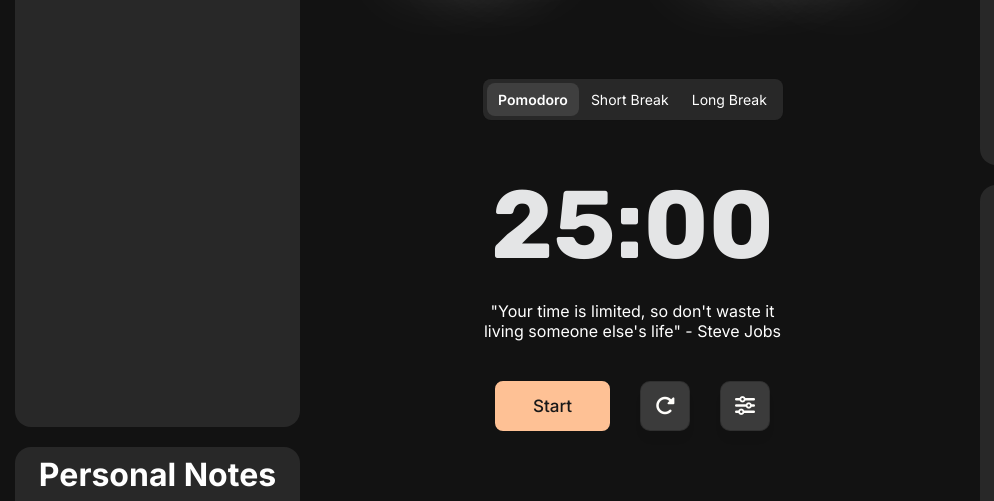
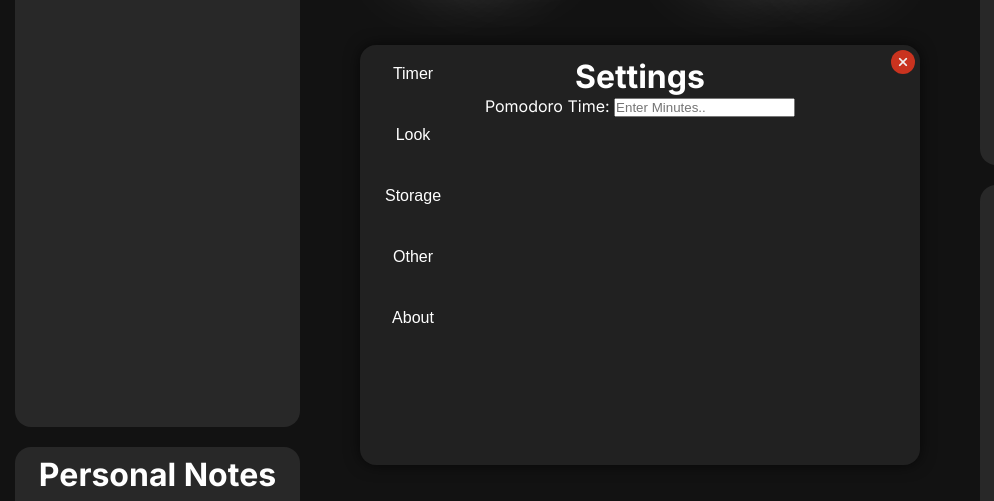
Before and after one commit to ericafk0001/cat-a-doro-timer, a plain HTML site: page index.html in a window 1280 px wide. Shown: the part 145-646 px from the top of the page, 0-994 px from the left. Drawn offline with Linux system fonts and the light colour scheme; no server answers.

Commit message:
style side bar style close button

```diff
--- a/index.html
+++ b/index.html
@@ -3,7 +3,7 @@
   <head>
     <meta charset="UTF-8" />
     <meta name="viewport" content="width=device-width, initial-scale=1.0" />
-    <title>Cat-O-Doro Timer</title>
+    <title>Cat-O-Doro</title>
     <script
       src="https://kit.fontawesome.com/480c99c053.js"
       crossorigin="anonymous"
@@ -23,24 +23,22 @@
         </h1>
       </div>
 
-      <div id="settings-container" style="display: none">
+      <div id="settings-container">
+        <!--style="display: none"-->
         <div id="settings-header">
           <h2>Settings</h2>
           <button id="close-settings-btn">
             <i class="fa-solid fa-xmark"></i>
           </button>
+          <div id="settings-side">
+            <button id="timer-settings">Timer</button>
+            <button id="look-settings">Look</button>
+            <button id="storage-settings">Storage</button>
+            <button id="other-settings">Other</button>
+            <button id="about-settings">About</button>
+          </div>
         </div>
         <div id="settings-main">
-          <div id="settings-side">
-            <input type="radio" value="timer" id="timer" />
-            <label for="timer">Timer</label>
-            <input type="radio" value="theme" id="theme" />
-            <label for="theme">Theme</label>
-            <input type="radio" value="storage" id="storage" />
-            <label for="storage">Storage</label>
-            <input type="radio" value="other" id="other" />
-            <label for="other">Other</label>
-          </div>
           <div id="settings-page">
             <label for="pomodoro-setting">Pomodoro Time:</label>
             <input
--- a/style.css
+++ b/style.css
@@ -31,10 +31,11 @@
   left: 50%;
   transform: translate(-50%, -50%);
   text-align: center;
-  width: 480px;
-  height: 380px;
+  width: 560px;
+  height: 420px;
   border-radius: 16px;
   background: #212121;
+  box-shadow: 0 0 15px rgba(0, 0, 0, 0.63);
   z-index: 69;
 }
 
@@ -51,11 +52,43 @@
 
 #close-settings-btn {
   position: absolute;
-  right: 0;
+  right: 5px;
+  top: 5px;
+  width: 24px;
+  height: 24px;
+  border-style: none;
+  border-radius: 100%;
+  background-color: rgb(201, 51, 31);
+  color: rgb(241, 241, 241);
+  transition: 0.2s all;
+}
+
+#close-settings-btn:hover {
+  opacity: 0.5;
 }
 
 #settings-side {
-  background-color: #575757;
+  display: flex;
+  flex-direction: column;
+  background-color: transparent;
+  position: absolute;
+  left: 5px;
+}
+
+#settings-side button {
+  border-style: none;
+  border-bottom: 3px solid transparent;
+  border-radius: 0;
+  padding: 20px;
+  color: white;
+  background-color: transparent;
+  font-size: 1rem;
+  font-family: Arial, Helvetica, sans-serif;
+  transition: 0.25s all;
+}
+
+#settings-side button:hover {
+  border-bottom: 3px solid #575757;
 }
 
 #container-container {
```
